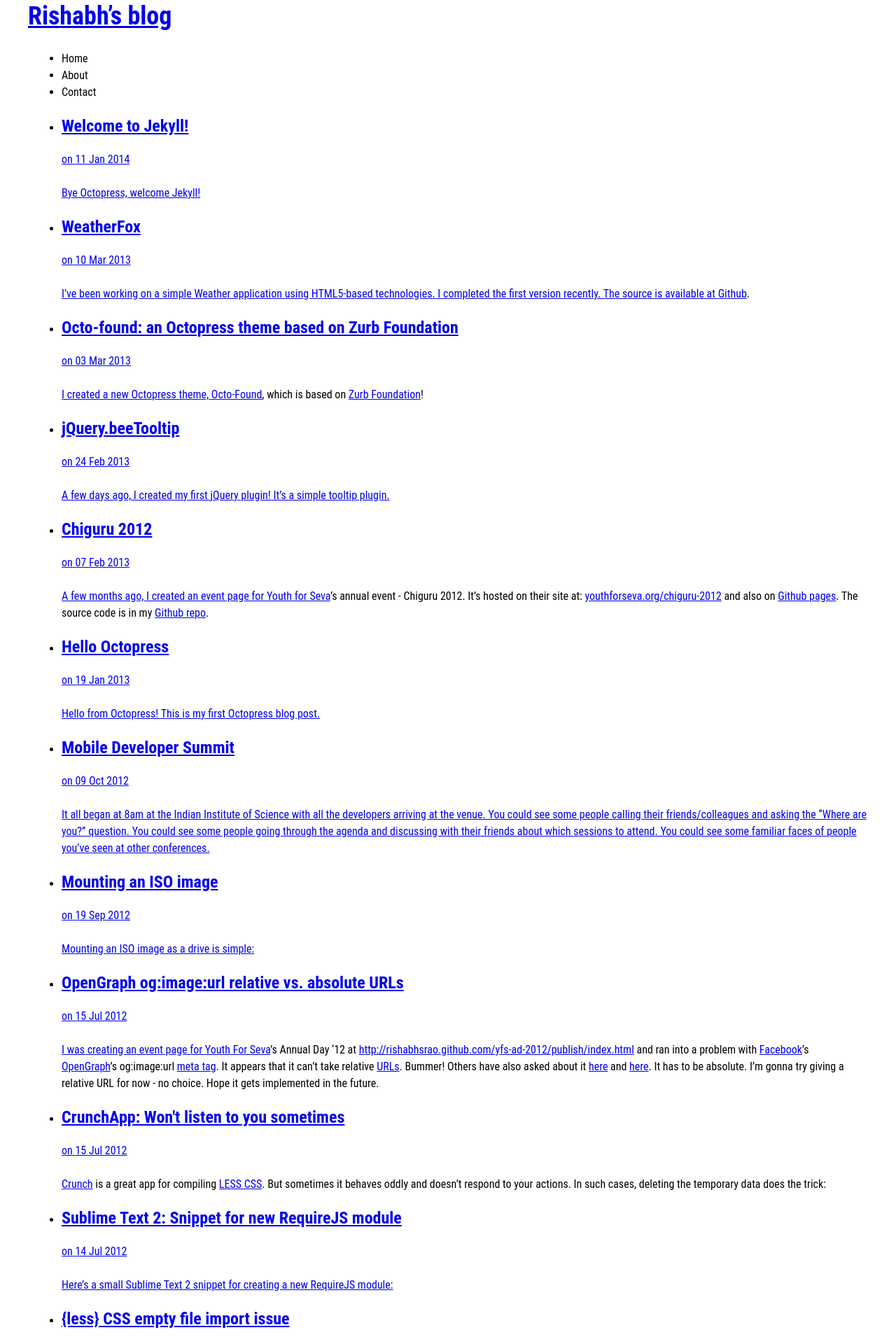
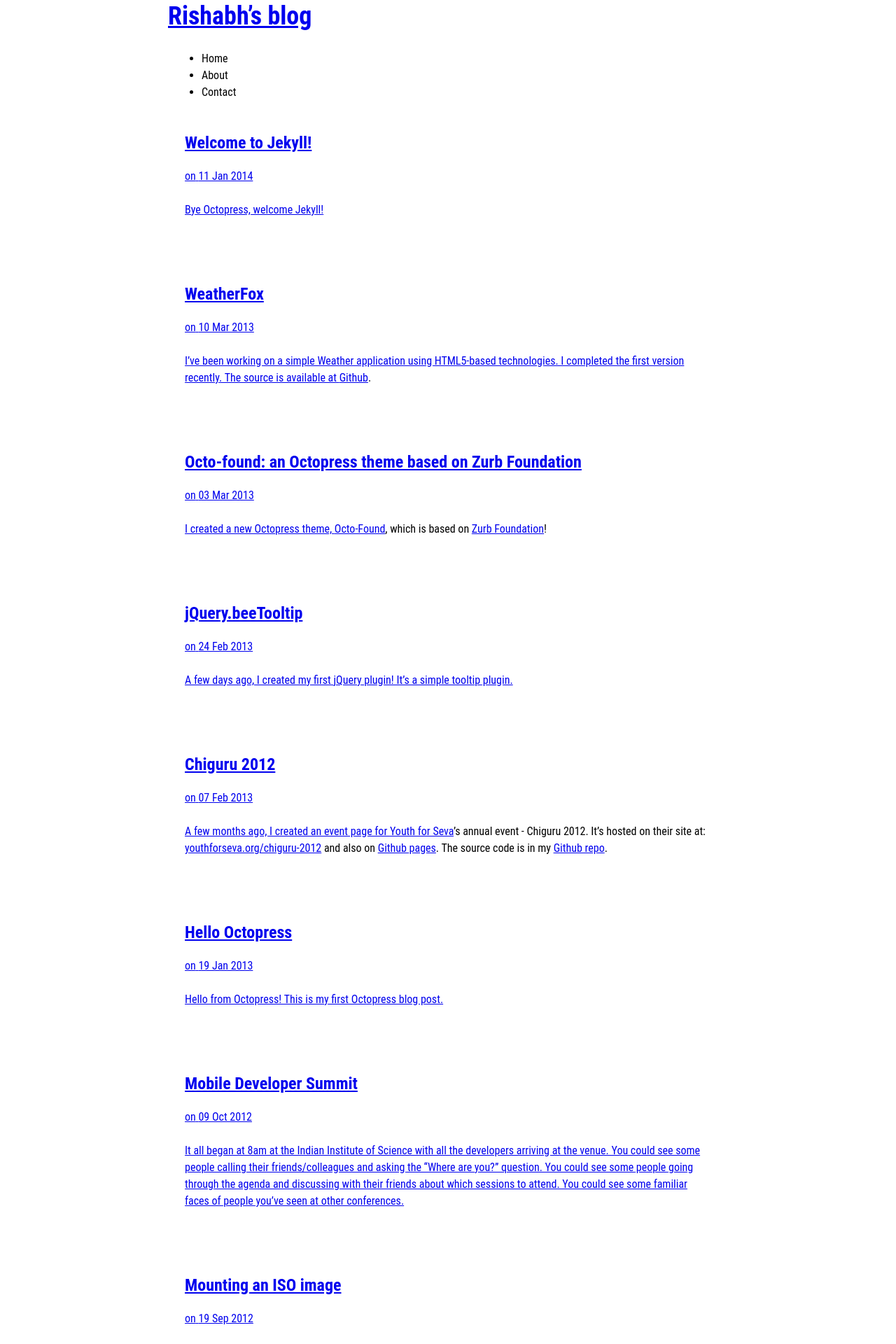
Before and after one commit to rishabh-ink/rishabhsrao.github.io, a Jekyll site: the page built from index.html, in a window 1280 px wide. Shown: the top 1920 px of the page at 70% size. Built offline with Jekyll 4.4.1, drawn with Linux system fonts in a browser that asks for light colours; Markdown is read by kramdown in place of the engine named in the settings.

Commit message:
Added style for the post list elements.

```diff
--- a/css/main.css
+++ b/css/main.css
@@ -4395,5 +4395,18 @@ body {
 .container {
   margin-left: auto;
   margin-right: auto;
-  max-width: 1200px;
-}
+  max-width: 800px;
+}
+
+/* line 1, ui/_posts.scss */
+.posts {
+  list-style: none;
+  margin-left: 0;
+  margin-right: 0;
+}
+
+/* line 7, ui/_posts.scss */
+.posts__post {
+  margin: 24px auto;
+  padding: 24px;
+}
--- a/css/main.scss
+++ b/css/main.scss
@@ -15,3 +15,4 @@
  @import "ui/page";
  @import "ui/header";
  @import "ui/footer";
+ @import "ui/posts";
--- a/css/ui/_posts.scss
+++ b/css/ui/_posts.scss
@@ -3,3 +3,8 @@
   margin-left: 0;
   margin-right: 0;
 }
+
+.posts__post {
+  margin: $base-spacing-unit auto;
+  padding: $base-spacing-unit;
+}
```
